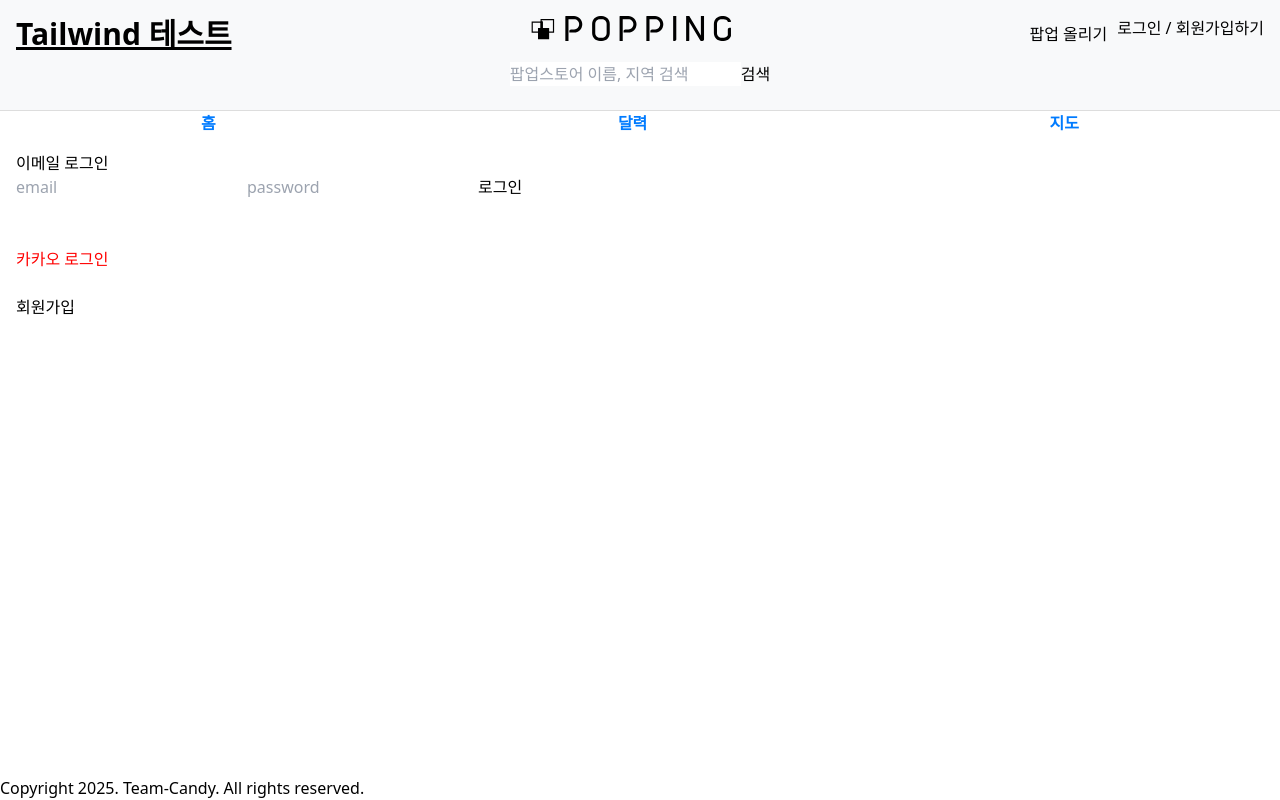
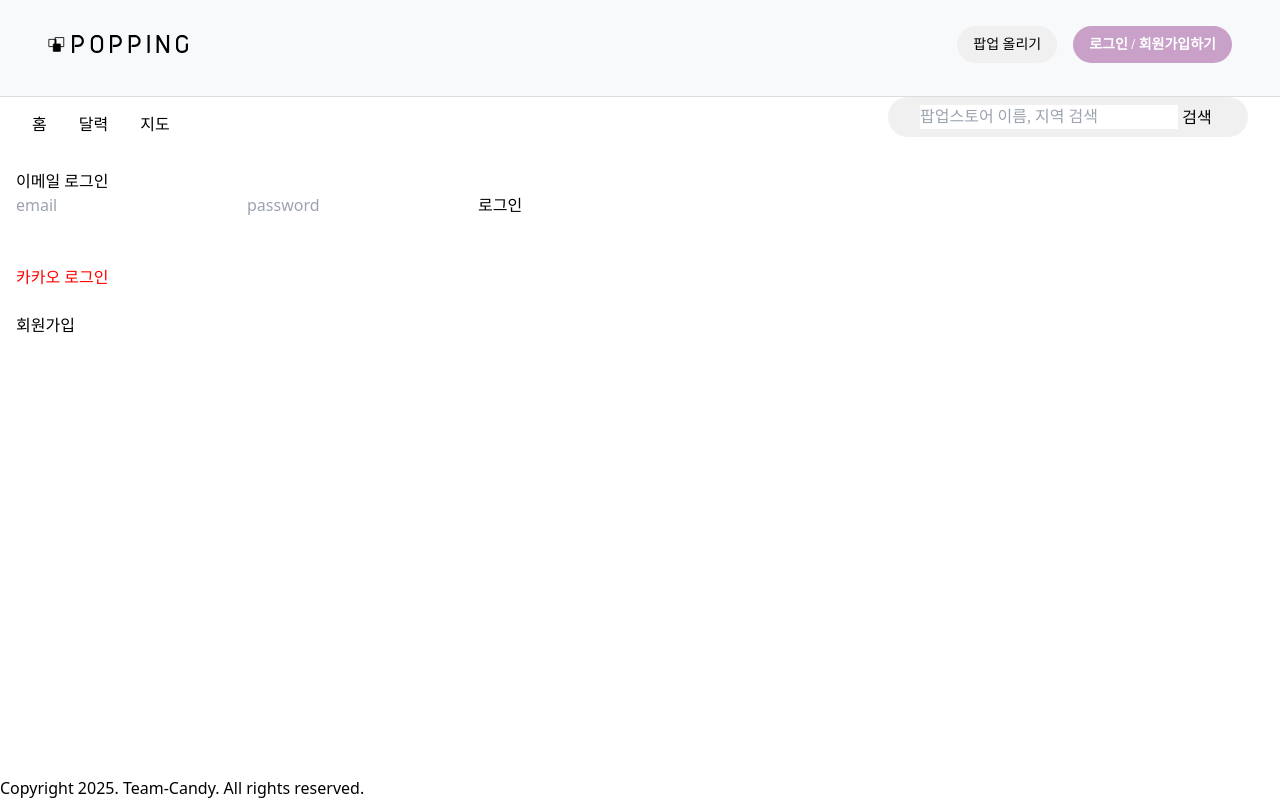
Before and after one commit to Team-Candy/popping, a React (Vite) app in the folder frontend/: page /login in a window 1280 px wide. Built offline with nearby package versions, Linux system fonts and the light colour scheme.

Commit message:
style: tailwind 적용중

```diff
--- a/frontend/src/App.jsx
+++ b/frontend/src/App.jsx
@@ -1,3 +1,5 @@
+// import "./index.css";
+
 import { BrowserRouter, Routes, Route } from "react-router-dom";
 
 import Layout from "./pages/Layout";
--- a/frontend/src/components/AuthButton.jsx
+++ b/frontend/src/components/AuthButton.jsx
@@ -19,12 +19,16 @@ const AuthButton = () => {
   return (
     <div>
       {auth.isLoggedIn ? (
-        <>
+        <div>
           <MyPageButton auth={auth} />
           <button onClick={handleLogout}> 로그아웃</button>
-        </>
+        </div>
       ) : (
-        <button onClick={handleLogin}>로그인 / 회원가입하기</button>
+        <div className="px-4 py-2 bg-[#c8a0c8] rounded-full justify-center items-center gap-2 flex">
+          <button className="text-center text-white text-sm font-semibold font-['Pretendard'] leading-normal" onClick={handleLogin}>
+            로그인 / 회원가입하기
+          </button>
+        </div>
       )}
     </div>
   );
--- a/frontend/src/components/Category.jsx
+++ b/frontend/src/components/Category.jsx
@@ -28,13 +28,18 @@ const Category = () => {
 
   return (
     <div>
+      <div className="text-center text-black text-2xl font-semibold font-['Pretendard'] leading-9">카테고리로 찾기</div>
       {/* 카테고리 버튼 목록 */}
       <div>
-        {categories.map((item) => (
-          <button key={item.value} onClick={() => handleCategoryClick(item.value)}>
-            {item.label}
-          </button>
-        ))}
+        <div className="h-20 p-4 justify-center items-center gap-4 inline-flex">
+          {categories.map((item) => (
+            <div key={item.value} className="p-3 rounded-lg border border-[#b3b3b3] justify-center items-center gap-3 flex">
+              <button className="text-center text-black text-xs font-normal font-['Pretendard'] leading-normal" onClick={() => handleCategoryClick(item.value)}>
+                {item.label}
+              </button>
+            </div>
+          ))}
+        </div>
         {/* 선택된 카테고리가 있으면 PopupList 컴포넌트를 렌더링 */}
         {selectedCategory && <PopupList category={selectedCategory}></PopupList>}
       </div>
--- a/frontend/src/components/CreatePopup.jsx
+++ b/frontend/src/components/CreatePopup.jsx
@@ -17,7 +17,14 @@ const CreatePopup = () => {
 
   return (
     <>
-      <button onClick={handleClick}>팝업 올리기</button>
+      <div>
+        {/* <div className="text-3xl bg-blue-500">Tailwind Css 적용 테스트</div> */}
+        <div className="px-4 py-2 bg-[#f0f0f0] rounded-full justify-center items-center gap-2 flex">
+          <button className="text-center text-red text-sm font-medium font-['Pretendard'] leading-normal" onClick={handleClick}>
+            팝업 올리기
+          </button>
+        </div>
+      </div>
     </>
   );
 };
--- a/frontend/src/components/SearchBar.jsx
+++ b/frontend/src/components/SearchBar.jsx
@@ -26,81 +26,21 @@ const SearchBar = () => {
 
   return (
     <>
-      <input type="text" value={query} onChange={(e) => setQuery(e.target.value)} placeholder="팝업스토어 이름, 지역 검색"></input>
-      <button onClick={handleSearch}>검색</button>
+      <div className="w-[360px] pb-4 flex-col justify-center items-center inline-flex">
+        <div className="self-stretch h-10 px-8 bg-[#f0f0f0] rounded-full justify-between items-center inline-flex overflow-hidden">
+          <div className="w-[272px] self-stretch justify-start items-center flex">
+            <input className="text-[#787878] text-base font-normal font-['Pretendard'] leading-normal w-full outline-none" type="text" value={query} onChange={(e) => setQuery(e.target.value)} placeholder="팝업스토어 이름, 지역 검색"></input>
+          </div>
+          <div className="w-10 h-8 justify-center items-center flex">
+            <button onClick={handleSearch}>검색</button>
+          </div>
+        </div>
+      </div>
+
+      {/* <input type="text" value={query} onChange={(e) => setQuery(e.target.value)} placeholder="팝업스토어 이름, 지역 검색"></input> */}
+      {/* <button onClick={handleSearch}>검색</button> */}
     </>
   );
 };
 
 export default SearchBar;
-
-// import { useState } from "react";
-// import { useNavigate } from "react-router-dom";
-// // import SearchResult from "../pages/SearchResultPage";
-
-// // async function fetchData(query) {
-// //   try {
-// //     // const response = await fetch(`/api/search?query=${query}`);
-// //     // if (!response.ok) {
-// //     //   throw new Error("Failed to fetch data");
-// //     // }
-// //     // const data = await response.json();
-
-// //     // 임시 데이터
-// //     const data = {
-// //       results: [
-// //         {
-// //           id: 100,
-// //           name: "오징어게임2 팝업스토어 in 강남",
-// //           location: "서울 서초구 신반포로 176 신세계백화점 강남점 1층 오픈스테이지",
-// //           startDate: "2024.12.20",
-// //           endDate: "2025.01.12",
-// //           images: ["https://i.ibb.co/tPJYqCB/detail2-1.jpg"],
-// //         },
-// //         {
-// //           id: 200,
-// //           name: "바나나맛우유 50주년 팝업스토어",
-// //           location: "서울 종로구 삼일대로28길 28 누디트 익선 B동",
-// //           startDate: "2024.12.21",
-// //           endDate: "2024.12.28",
-// //           images: ["https://i.ibb.co/2df8xYG/detail1.jpg"],
-// //         },
-// //       ],
-// //       pagination: {
-// //         currentPage: 1,
-// //         totalPages: 2,
-// //         totalItems: 15,
-// //       },
-// //     };
-
-// //     return data.results;
-// //   } catch (err) {
-// //     console.error(err);
-// //   }
-// // }
-
-// const SearchBar = () => {
-//   const [query, setQuery] = useState("");
-//   // const [results, setResults] = useState([]);
-//   const navigate = useNavigate(); // useNavigate 훅
-
-//   const handleSearch = async () => {
-//     // const data = await fetchData(query);
-//     // setResults(data);
-
-//     // 검색 후 /search 페이지로 이동
-//     navigate(`/search?query=${query}`);
-//   };
-
-//   return (
-//     <>
-//       <input type="text" value={query} onChange={(e) => setQuery(e.target.value)} placeholder="팝업스토어 이름, 지역 검색"></input>
-//       <button onClick={handleSearch}>검색</button>
-
-//       {/* 검색 결과가 있으면 SearchResults로 전달 */}
-//       {/* {results.length > 0 && <SearchResult results={results} />} */}
-//     </>
-//   );
-// };
-
-// export default SearchBar;
--- a/frontend/src/components/common/Header.jsx
+++ b/frontend/src/components/common/Header.jsx
@@ -3,7 +3,6 @@ import { Link } from "react-router-dom"; // Link 컴포넌트
 
 import CreatePopup from "../CreatePopup"; // 팝업 올리기
 import AuthButton from "../AuthButton"; // 로그인/회원가입
-import SearchBar from "../SearchBar"; // 검색
 
 import "../../styles/common/Header.css";
 
@@ -11,21 +10,17 @@ function Header() {
   return (
     <header className="header">
       <div className="header-top">
-        <div className="text-3xl font-bold !underline">Tailwind 테스트</div>
-
-        <Link to="/">
-          <img style={{ width: "200px" }} src="../../public/popping.svg" alt="POPPING 로고"></img>
-        </Link>
-        {/* <div className="logo">POPPING</div> */}
-        <div className="header-actions">
-          <CreatePopup />
-          <AuthButton />
+        <div className="w-[1280px] h-14 px-8 py-2 justify-between items-center inline-flex">
+          <div className="justify-center items-center gap-3 flex">
+            <Link to="/">
+              <img style={{ width: "140px" }} src="../../public/popping.svg" alt="POPPING 로고"></img>
+            </Link>
+          </div>
+          <div className="self-stretch justify-center items-center gap-4 flex">
+            <CreatePopup />
+            <AuthButton />
+          </div>
         </div>
-      </div>
-
-      {/* 두 번째 줄 */}
-      <div className="header-search">
-        <SearchBar />
       </div>
     </header>
   );
--- a/frontend/src/components/common/NavBar.jsx
+++ b/frontend/src/components/common/NavBar.jsx
@@ -1,6 +1,7 @@
-import { Link } from "react-router-dom";
+import { useNavigate } from "react-router-dom";
 
 const NavBar = () => {
+  const navigate = useNavigate();
   return (
     <nav>
       <ul
@@ -13,31 +14,26 @@ const NavBar = () => {
           margin: 0,
         }}
       >
-        <li>
-          <Link to="/" style={linkStyle}>
+        <div className="justify-center items-end gap-8 flex">
+          {/* <div className="w-9 h-14 px-4 pb-4 border-b-2 border-black flex-col justify-start items-center inline-flex"> */}
+          <button className="text-center text-black text-2s font-medium font-['Pretendard'] leading-9" onClick={() => navigate("/")}>
             홈
-          </Link>
-        </li>
-        <li>
-          <Link to="/calendar" style={linkStyle}>
+          </button>
+          {/* </div> */}
+          {/* <div className="w-9 h-14 px-4 pb-4 flex-col justify-start items-center inline-flex"> */}
+          <button className="text-center text-black text-2s font-medium font-['Pretendard'] leading-9" onClick={() => navigate("/calendar")}>
             달력
-          </Link>
-        </li>
-        <li>
-          <Link to="/map" style={linkStyle}>
+          </button>
+          {/* </div> */}
+          {/* <div className="w-9 h-14 px-4 pb-4 flex-col justify-start items-center inline-flex"> */}
+          <button className="text-center text-black text-2s font-medium font-['Pretendard'] leading-9" onClick={() => navigate("/map")}>
             지도
-          </Link>
-        </li>
+          </button>
+          {/* </div> */}
+        </div>
       </ul>
     </nav>
   );
 };
 
-// 링크 스타일
-const linkStyle = {
-  textDecoration: "none",
-  color: "#007bff",
-  fontWeight: "bold",
-};
-
 export default NavBar;
--- a/frontend/src/pages/Layout.jsx
+++ b/frontend/src/pages/Layout.jsx
@@ -2,6 +2,7 @@ import { Outlet } from "react-router-dom";
 import Header from "../components/common/Header";
 import Footer from "../components/common/Footer";
 import NavBar from "../components/common/NavBar";
+import SearchBar from "../components/SearchBar"; // 검색
 
 const Layout = () => {
   return (
@@ -11,9 +12,14 @@ const Layout = () => {
         <Header />
       </header>
 
-      <nav aria-label="Main navigation">
-        <NavBar />
-      </nav>
+      {/* <div className="w-[1280px] px-8 justify-between items-center inline-flex"> - 원래*/}
+      {/* <div className="self-stretch justify-center items-center gap-4 flex"> - 위 버튼들*/}
+      <div className="self-stretch px-8 justify-between items-center gap-4 flex">
+        <nav aria-label="Main navigation">
+          <NavBar />
+        </nav>
+        <SearchBar />
+      </div>
 
       {/* 라우팅된 콘텐츠(페이지별) */}
       <main style={{ flex: 1, padding: "16px" }}>
--- a/frontend/src/pages/MyPage/FavoritePopupPage.jsx
+++ b/frontend/src/pages/MyPage/FavoritePopupPage.jsx
@@ -1,7 +1,7 @@
 import { useState, useEffect } from "react";
 import { useNavigate } from "react-router-dom";
 import useAuth from "../../context/useAuth";
-import { formatDate } from "../../utils/util";
+import { formatDate, formatURL } from "../../utils/util";
 
 const FavoritePopupPage = () => {
   const { auth } = useAuth();
@@ -131,7 +131,7 @@ const FavoritePopupPage = () => {
                   }}
                 >
                   <img
-                    src={urlConvert(popup.images[0])}
+                    src={formatURL(popup.images[0])}
                     alt={popup.s_name}
                     style={{
                       width: "100%",
```
Also changed, not shown: frontend/src/components/PopupList.jsx (+35 -31 lines), frontend/src/components/layout/HomeBanner.jsx (+27 -111 lines).
